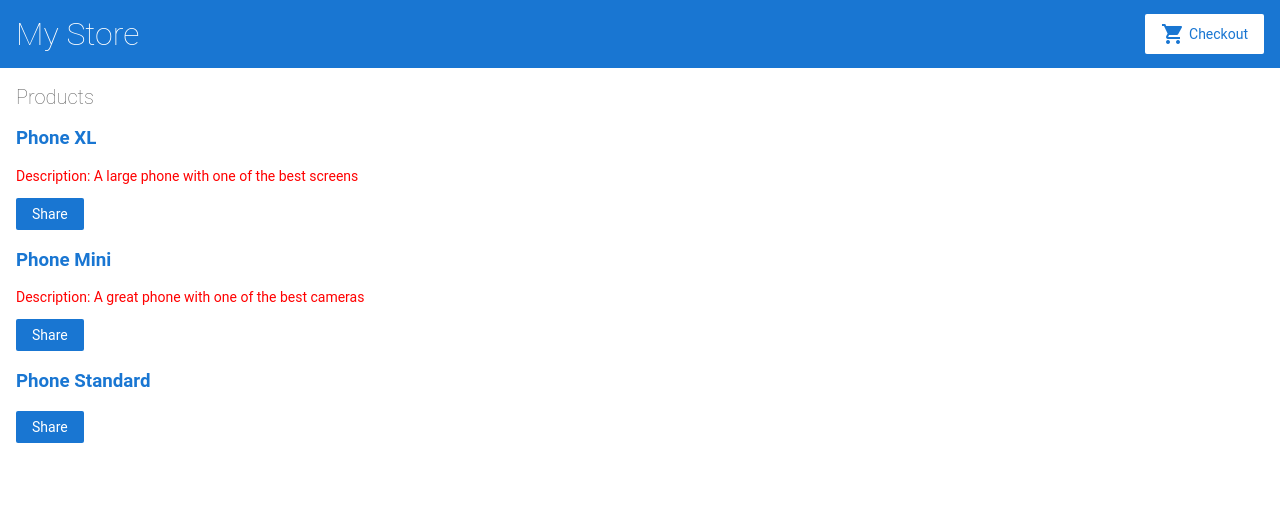
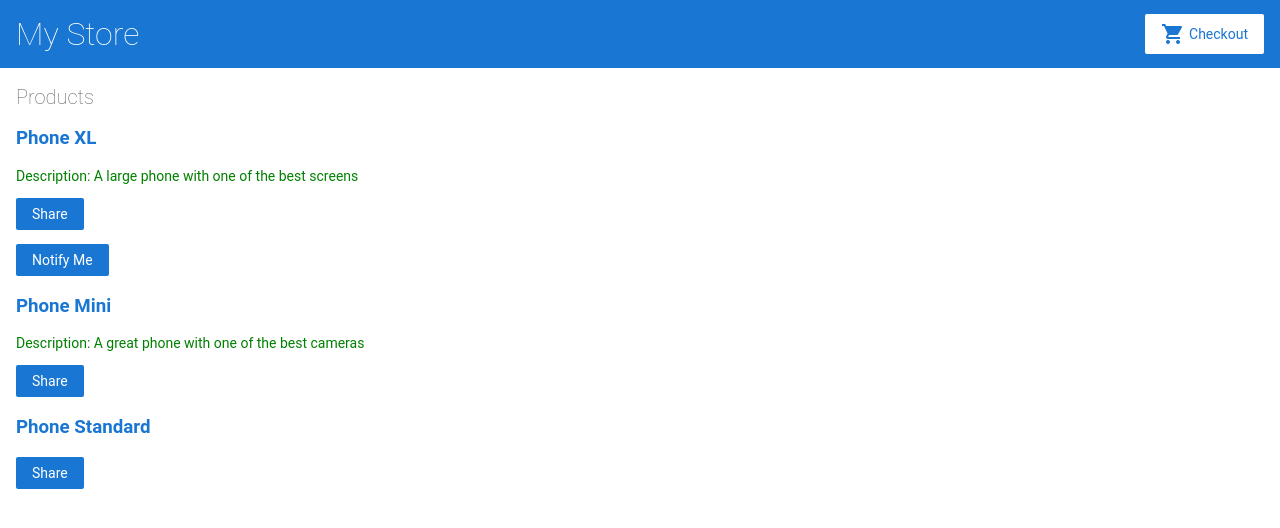
Before and after one commit to SuiyZell/SuiyZell_Angular_Journey, an Angular app: page / in a window 1280 px wide. Shown: the top 528 px of the page. Built offline with nearby package versions, Linux system fonts and the light colour scheme.

Commit message:
附件input传入数据，超700提醒组件

```diff
--- a/src/app/app.module.ts
+++ b/src/app/app.module.ts
@@ -6,6 +6,7 @@
 import { AppComponent } from './app.component';
 import { TopBarComponent } from './top-bar/top-bar.component';
 import { ProductListComponent } from './product-list/product-list.component';
+import { ProductAlertsComponent } from './product-alerts/product-alerts.component';
 
 @NgModule({
   imports: [
@@ -18,7 +19,8 @@
   declarations: [
     AppComponent,
     TopBarComponent,
-    ProductListComponent
+    ProductListComponent,
+    ProductAlertsComponent
   ],
   bootstrap: [
     AppComponent
--- /dev/null
+++ b/src/app/product-alerts/product-alerts.component.html
@@ -0,0 +1,3 @@
+<p *ngIf="product && product.price>700">
+  <button type="button">Notify Me</button>
+</p>
--- a/src/app/product-list/product-list.component.html
+++ b/src/app/product-list/product-list.component.html
@@ -2,13 +2,15 @@
 
 <div *ngFor="let product of products">
   <h3>
-    <a [title]="product.name+' details'">{{product.name}}</a>
+    <a [title]="product.name + ' details'">{{ product.name }}</a>
   </h3>
 
-  <p *ngIf="product.description" style="color:red">
-    Description: {{product.description}}
+  <p *ngIf="product.description" style="color:green">
+    Description: {{ product.description }}
   </p>
   <button type="button" (click)="share()">Share</button>
+
+  <app-product-alerts [product]="product"></app-product-alerts>
 </div>
 <!--
 Copyright Google LLC. All Rights Reserved.
```
Also changed, not shown: src/app/product-alerts/product-alerts.component.ts (added, +10 -0 lines), src/app/product-alerts/product-alerts.component.css (added), 1 other file (tests, documents, lock files or other folders).
